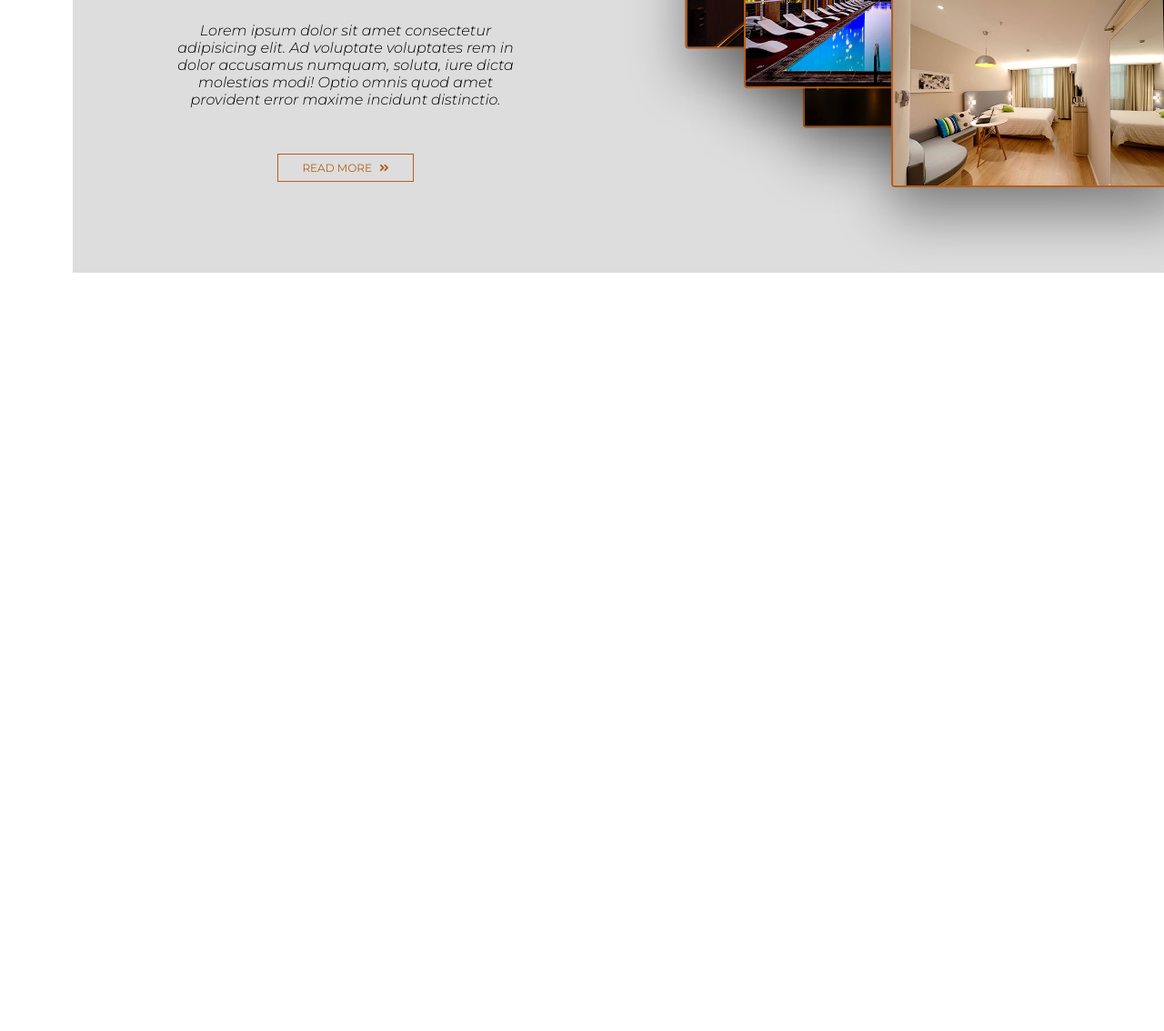
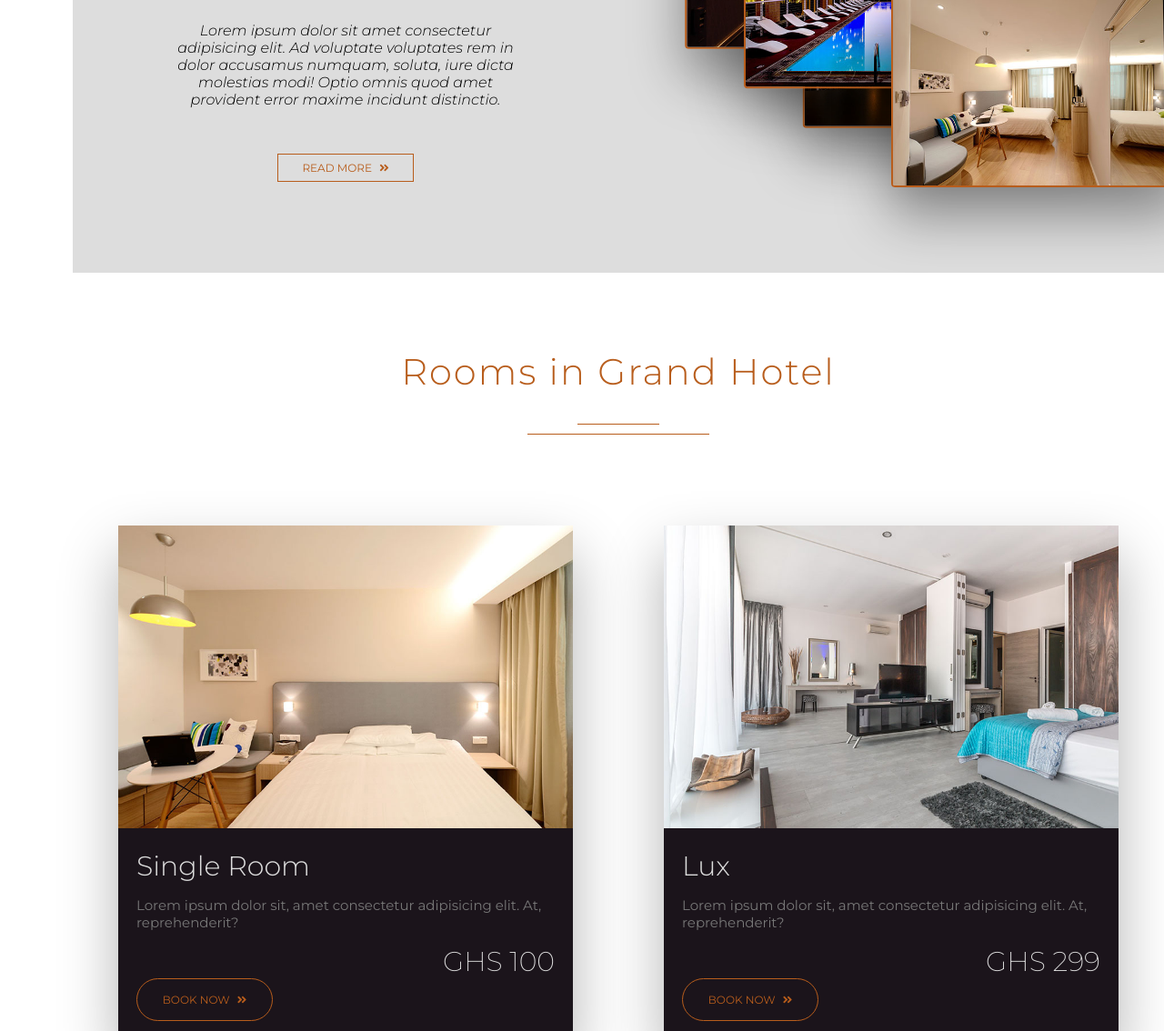
Before and after one commit to robertobirijnr/grandhotel, a plain HTML site: page index.html in a window 1280 px wide. Shown: the part 1066-2200 px from the top of the page at 91% size. Before the commit the page ends 1366 px from the top, so only its background shows below. Drawn offline with Linux system fonts and the light colour scheme.

Commit message:
rooms type

```diff
--- a/css/style.css
+++ b/css/style.css
@@ -309,6 +309,7 @@ input[type=checkbox]:checked ~ .navigation{
 .big-underline{
     width: 20rem;
     height: .1rem;
+    margin: auto;
     background-color: #b85d1c;
 }
 
@@ -379,3 +380,97 @@ input[type=checkbox]:checked ~ .navigation{
 .image1{
     transform: translate(-30%, -30%);
 }
+
+.common-header{
+    padding: 5rem;
+    text-align: center;
+    color: #b85d1c;
+}
+
+.common-heading{
+    font-size: 4rem;
+    font-weight: 300;
+    letter-spacing: .2rem;
+}
+
+/* Rooms */
+.rooms{
+    margin-left: 8rem;
+}
+
+.room-card{
+    width: 50rem;
+    margin: 5rem;
+    background-color: #1b141b;
+    box-shadow: 0 3rem 6rem rgba(0, 0, 0, .3);
+}
+
+.room-img{
+    width: 100%;
+}
+
+.roms-card-wraper{
+    display: flex;
+    flex-wrap: wrap;
+    justify-content: center;
+}
+
+.room-card-contents{
+    color: #ddd;
+    padding: 2rem;
+}
+
+.room-card-heading{
+    margin: 0;
+    font-size: 3rem;
+    font-weight: 300;
+}
+
+.room-contents{
+    font-size: 1.5rem;
+    color: #777;
+}
+
+.room-price{
+    font-size: 3rem;
+    font-weight: 200;
+    text-align: right;
+    margin: 0;
+}
+
+.room-card-btn{
+    width: 15rem;
+    padding: 1.5rem 1rem;
+    font-family: 'Montserrat', sans-serif;
+    font-size: 1.2rem;
+    text-transform: uppercase;
+    color: #b85d1c;
+    border:.1rem solid #b85d1c;
+    cursor: pointer;
+    outline: none;
+    border-radius: 10rem;
+    background-color: transparent;
+}
+
+.room-btn-wrapper{
+    text-align: center;
+}
+
+.room-btn{
+    width: 20rem;
+    padding: 1.5rem 1rem;
+    margin: 4rem 0;
+    background-color: transparent;
+    text-transform: uppercase;
+    color: #b85d1c;
+    border: .2rem solid #b85d1c;
+    outline: none;
+    cursor: pointer;
+    box-shadow: 0 1.5rem 6rem rgba(0, 0, 0, .2);
+    transition: all 1s;
+}
+
+.room-btn:hover{
+    color: #ddd;
+    background-color:  #b85d1c;
+}
--- a/index.html
+++ b/index.html
@@ -114,5 +114,66 @@
           </div>
       </section>
 
+      <section class="rooms">
+          <div class="common-header">
+              <h1 class="common-heading">Rooms in Grand Hotel</h1>
+              <div class="underline">
+                <div class="small-underline"></div>
+                <div class="big-underline"></div>
+            </div>
+          </div>
+
+          <div class="roms-card-wraper">
+              <div class="room-card">
+                  <img src="./img/single-room.jpeg" alt="" class="room-img">
+                  <div class="room-card-contents">
+                      <div class="room-card-heading">Single Room</div>
+                      <p class="room-contents">Lorem ipsum dolor sit, amet consectetur adipisicing elit. At, reprehenderit?</p>
+                      <p class="room-price">GHS 100</p>
+                      <button class="room-card-btn">Book Now
+                        <i class="fas fa-angle-double-right btn-arrow"></i>
+                      </button>
+                  </div>
+              </div>
+              <div class="room-card">
+                <img src="./img/lux.jpeg" alt="" class="room-img">
+                <div class="room-card-contents">
+                    <div class="room-card-heading">Lux</div>
+                    <p class="room-contents">Lorem ipsum dolor sit, amet consectetur adipisicing elit. At, reprehenderit?</p>
+                    <p class="room-price">GHS 299</p>
+                    <button class="room-card-btn">Book Now
+                      <i class="fas fa-angle-double-right btn-arrow"></i>
+                    </button>
+                </div>
+            </div>
+            <div class="room-card">
+                <img src="./img/double-room.jpeg" alt="" class="room-img">
+                <div class="room-card-contents">
+                    <div class="room-card-heading">Double Room</div>
+                    <p class="room-contents">Lorem ipsum dolor sit, amet consectetur adipisicing elit. At, reprehenderit?</p>
+                    <p class="room-price">GHS 120</p>
+                    <button class="room-card-btn">Book Now
+                      <i class="fas fa-angle-double-right btn-arrow"></i>
+                    </button>
+                </div>
+            </div>
+            <div class="room-card">
+                <img src="./img/vip.jpeg" alt="" class="room-img">
+                <div class="room-card-contents">
+                    <div class="room-card-heading">VIP Room</div>
+                    <p class="room-contents">Lorem ipsum dolor sit, amet consectetur adipisicing elit. At, reprehenderit?</p>
+                    <p class="room-price">GHS 399</p>
+                    <button class="room-card-btn">Book Now
+                      <i class="fas fa-angle-double-right btn-arrow"></i>
+                    </button>
+                </div>
+            </div>
+          </div>
+
+          <div class="room-btn-wrapper">
+              <button class="room-btn">Check All Rooms</button>
+          </div>
+      </section>
+
 </body>
 </html>
```
